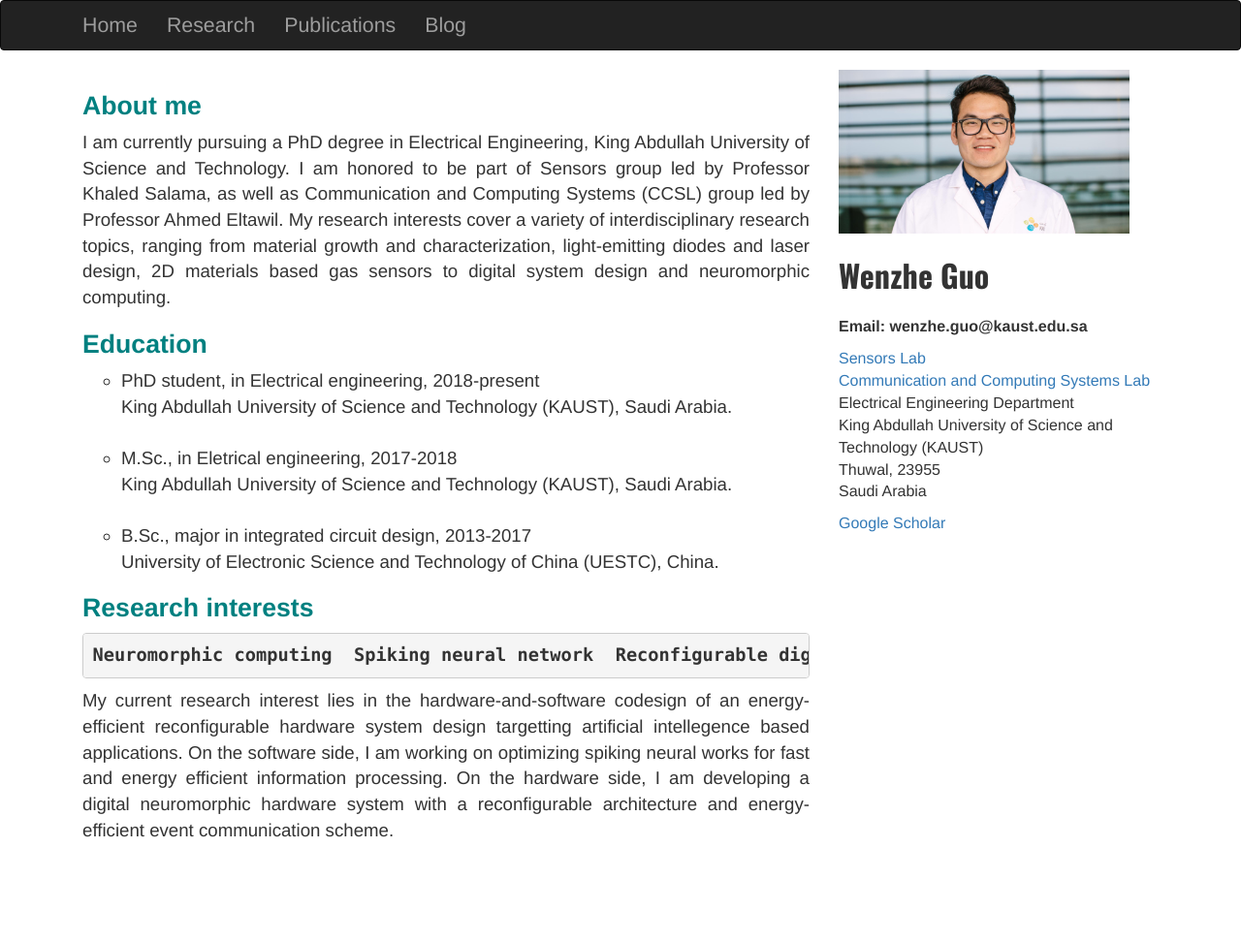
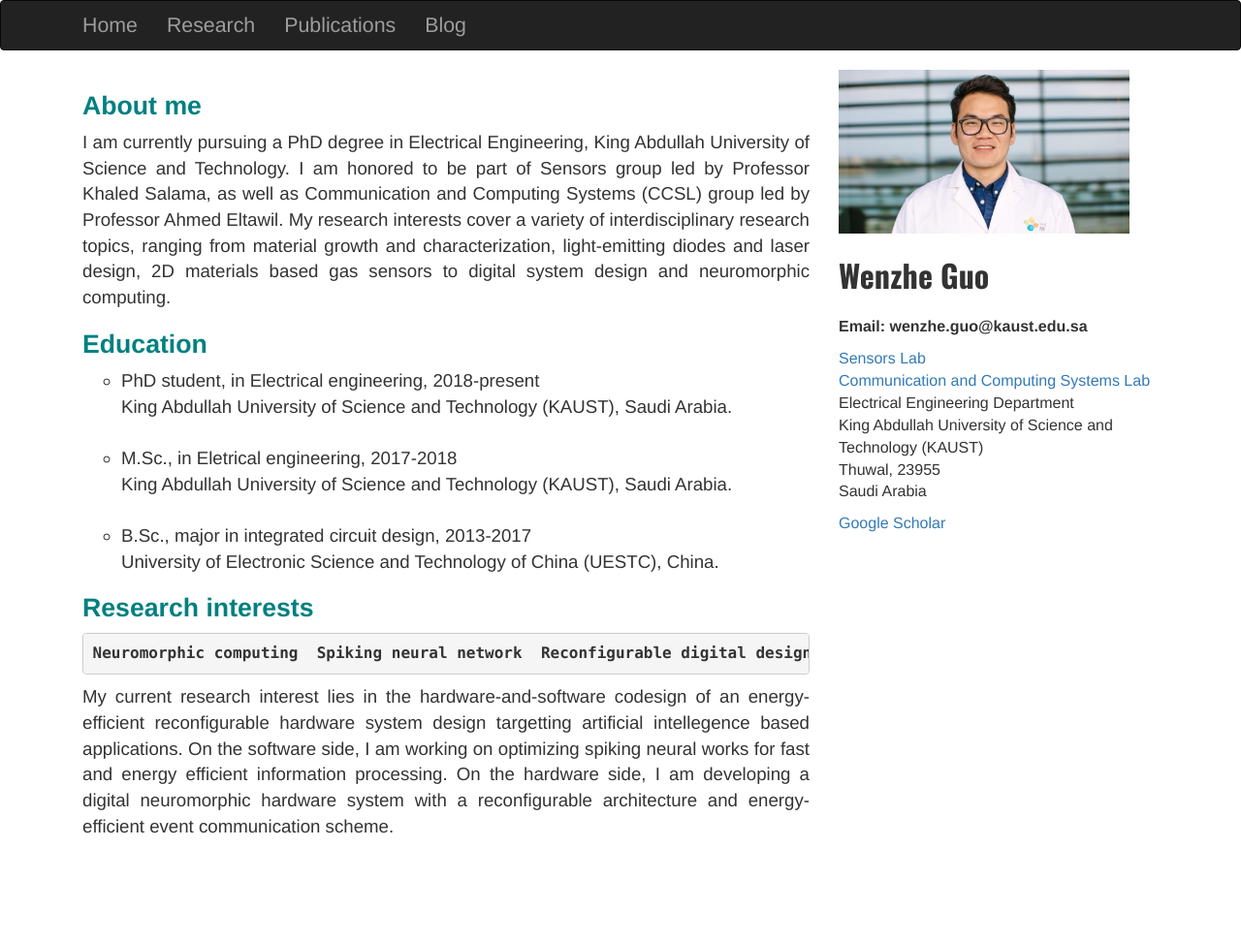
Before and after one commit to Wenzheguo/Wenzheguo.github.io, a Jekyll site: the page built from index.html, in a window 1280 px wide. Shown: the whole page at 97% size. Built offline with Jekyll 4.4.1, drawn with Linux system fonts in a browser that asks for light colours.

Commit message:
Update index.html

```diff
--- a/index.html
+++ b/index.html
@@ -52,7 +52,7 @@ title: Home
                 </ul>
 
                 <h1 style="font-size:20pt;color:teal;"> <b>Research interests</b> </h1>
-                <pre style="font-size: 14pt;"><b>Neuromorphic computing</b>  <b>Spiking neural network</b>  <b>Reconfigurable digital design</b></pre>
+                <pre style="font-size: 12pt;"><b>Neuromorphic computing</b>  <b>Spiking neural network</b>  <b>Reconfigurable digital design</b></pre>
                 <p>My current research interest lies in the hardware-and-software codesign of an energy-efficient reconfigurable hardware system design targetting artificial intellegence based applications.
                 On the software side, I am working on optimizing spiking neural works for fast and energy efficient information processing.
                 On the hardware side, I am developing a digital neuromorphic hardware system with a reconfigurable architecture and energy-efficient event communication scheme.
```
